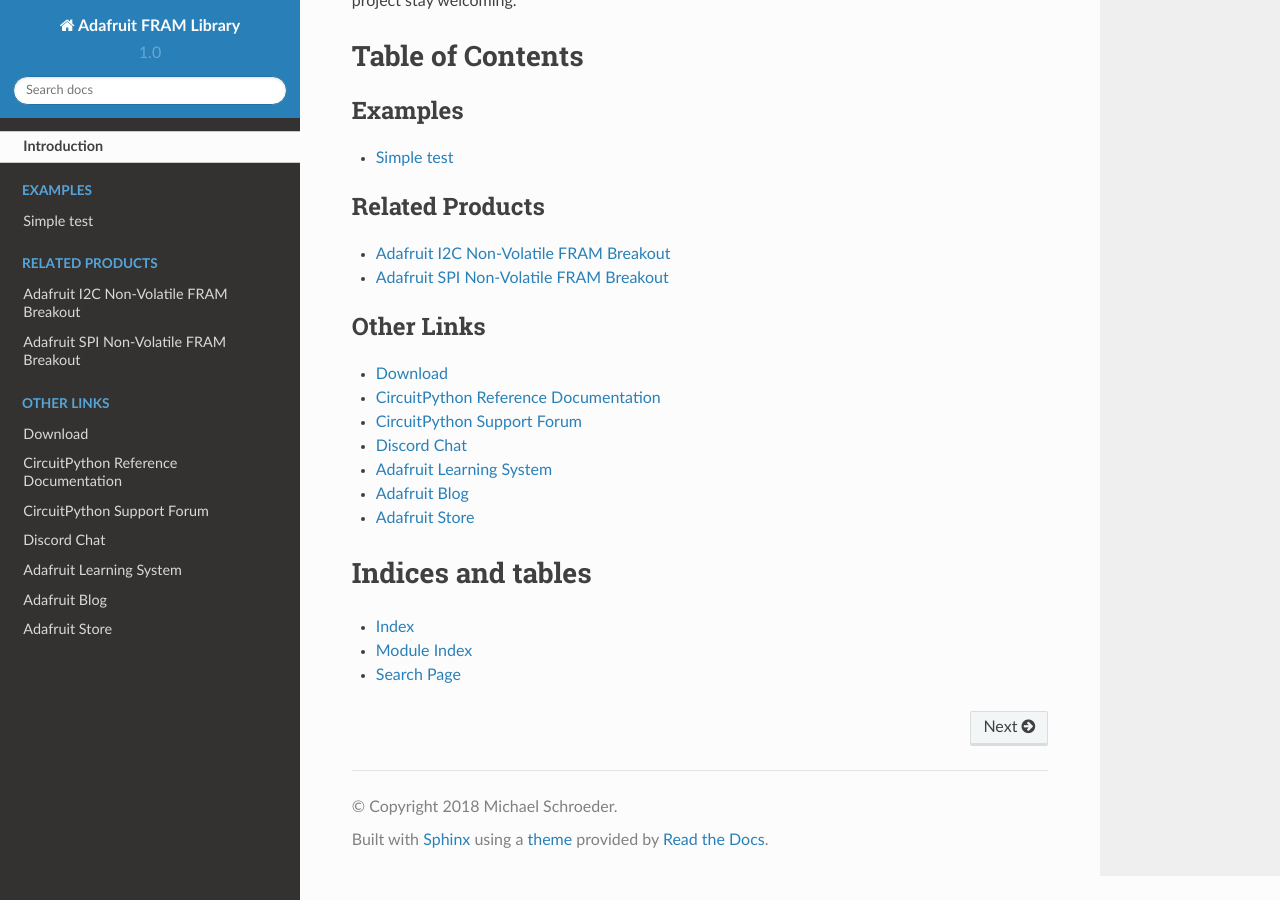
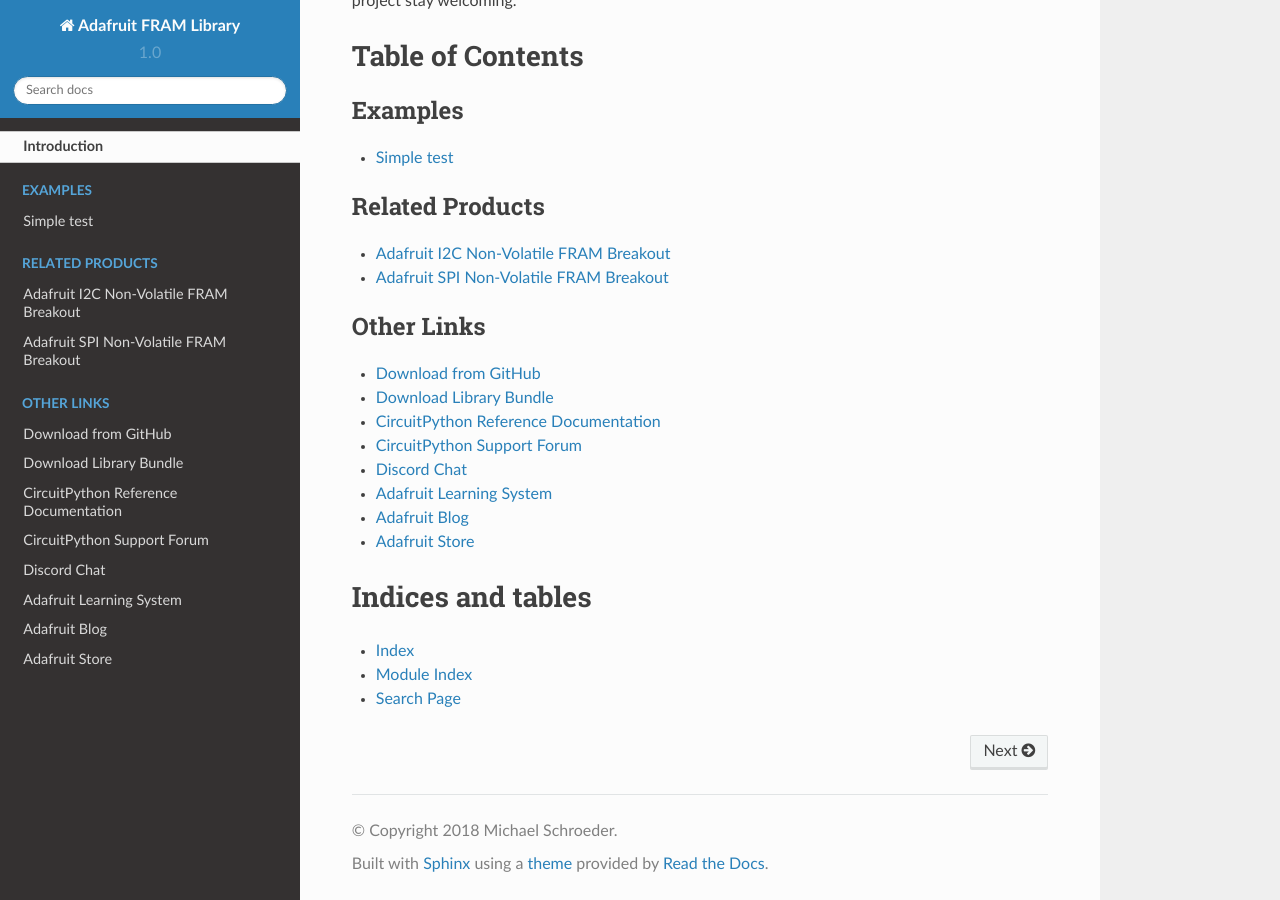
Before and after one commit to adafruit/Adafruit_CircuitPython_FRAM, a Sphinx documentation site: the page built from docs/index.rst, in a window 1280 px wide and 900 px high, scrolled down 1348 px. Built offline with Sphinx 7.4.7 and the Read the Docs theme 2.0.0, drawn with Linux system fonts in a browser that asks for light colours.

Commit message:
Added cp.org link to index.rst

```diff
--- a/docs/index.rst
+++ b/docs/index.rst
@@ -32,7 +32,8 @@
 .. toctree::
     :caption: Other Links
 
-    Download <https://github.com/adafruit/adafruit_CircuitPython_FRAM/releases/latest>
+    Download from GitHub <https://github.com/adafruit/adafruit_CircuitPython_FRAM/releases/latest>
+    Download Library Bundle <https://circuitpython.org/libraries>
     CircuitPython Reference Documentation <https://docs.circuitpython.org>
     CircuitPython Support Forum <https://forums.adafruit.com/viewforum.php?f=60>
     Discord Chat <https://adafru.it/discord>
```
